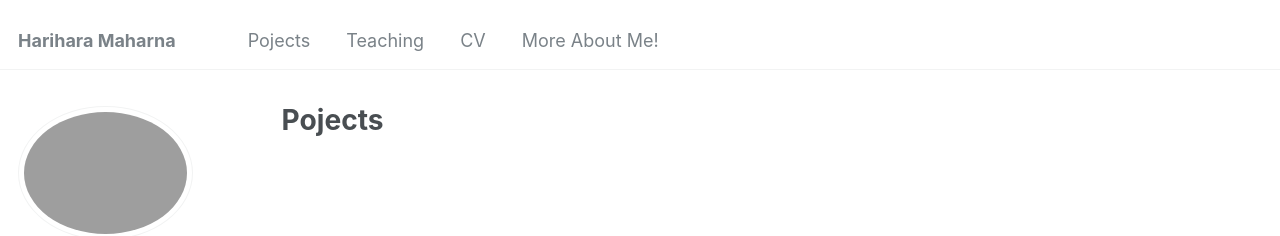
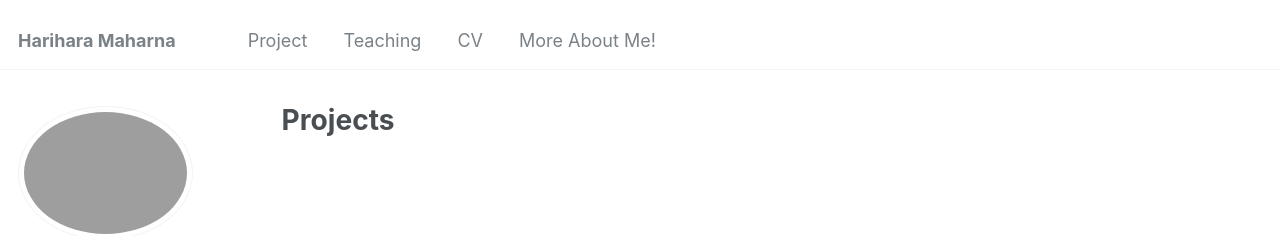
Before and after one commit to harihara-m/harihara-m.github.io, a Jekyll site: the page built from _pages/project.html, in a window 1280 px wide. Shown: the top 236 px of the page. Built offline with Jekyll 4.4.1, drawn with Linux system fonts in a browser that asks for light colours.

Commit message:
more updates on project 7

```diff
--- a/_data/navigation.yml
+++ b/_data/navigation.yml
@@ -8,7 +8,7 @@ main:
   # - title: "Publications"
   #   url: /publications/
 
-  - title: "Pojects"
+  - title: "Project"
     url: /project/
 
   # - title: "Talks"
--- a/_pages/project.html
+++ b/_pages/project.html
@@ -1,6 +1,6 @@
 ---
 layout: archive
-title: "Pojects"
+title: "Projects"
 permalink: /project/
 author_profile: true
 ---
```
